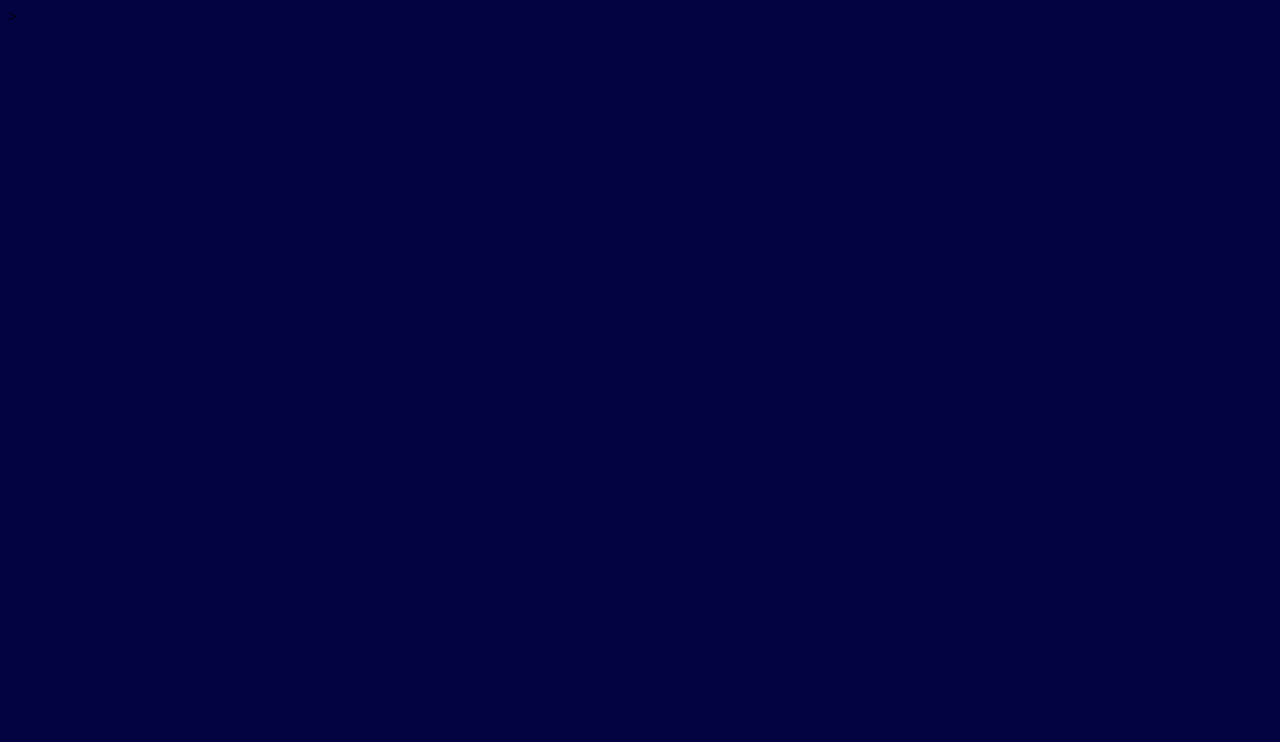
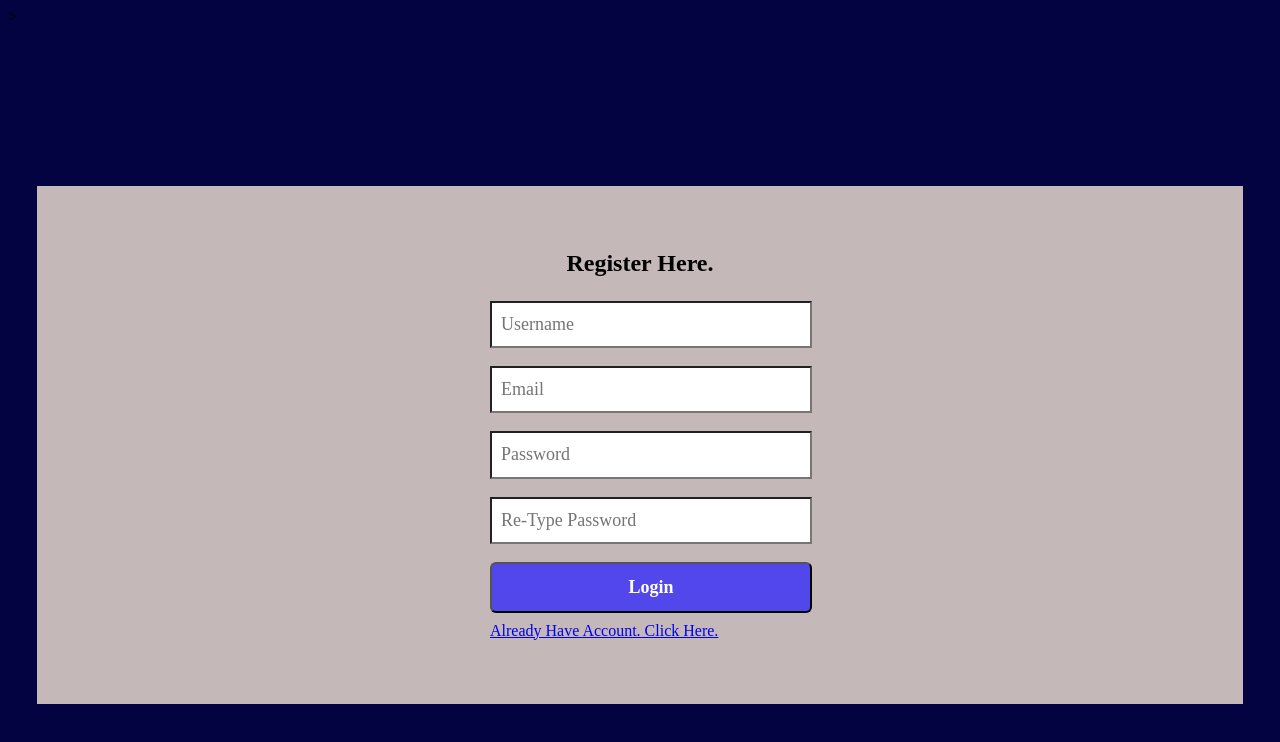
Before and after one commit to chetrajInfo/BuyingListItems, an Angular app: page /register in a window 1280 px wide. Before the commit this address led to /. Shown: the top 742 px of the page. Built offline with nearby package versions, Linux system fonts and the light colour scheme.

Commit message:
complete the register and loin validation

```diff
--- a/src/app/app-routing.module.ts
+++ b/src/app/app-routing.module.ts
@@ -2,11 +2,13 @@ import { NgModule } from '@angular/core';
 import { RouterModule, Routes } from '@angular/router';
 import { LoginComponent } from './login/login.component';
 import { MainpageComponent } from './mainpage/mainpage.component';
+import { RegisterComponent } from './register/register.component';
 
 // Define your routes here
 const routes: Routes = [
   { path: '', component: LoginComponent },
   { path: 'mains', component:MainpageComponent},
+  { path: 'register', component:RegisterComponent},
   // Add other routes as needed
 ];
 
--- a/src/app/login/login.component.css
+++ b/src/app/login/login.component.css
@@ -58,6 +58,13 @@
     color: white;
     margin-bottom: 0.5em;
   }
+  button:hover{
+    box-shadow: 1px 2px 2px 2px grey;
+
+  }
   a{
     color:blue;
   }
+  p{
+    margin-top: 0.5em;
+  }
--- a/src/app/login/login.component.html
+++ b/src/app/login/login.component.html
@@ -9,5 +9,6 @@
 
       <button>Login</button>
       <p><a href="">Forget Username or Password..</a></p>
+      <p><a routerLink="/register">Register Here</a></p>
     </form>
   </div>
--- a/src/app/register/register.component.css
+++ b/src/app/register/register.component.css
@@ -0,0 +1,71 @@
+* {
+    padding: 0;
+    margin: 0;
+    box-sizing: content-box;
+    font-family: 'Times New Roman', Times, serif;
+    background-color:rgb(196, 184, 184);
+  }
+
+  .container {
+    margin: 10em 1.8em 0 1.8em;
+    display: flex;
+    flex-direction: column;
+    align-items: center;
+    padding: 4em;
+  cursor: pointer;
+  }
+  .container:hover{
+    box-shadow: 1px 1px 2px 1px grey
+  }
+  h2{
+    padding-bottom: 1em;
+  }
+  form {
+    display: flex;
+    flex-direction: column;
+    align-items: flex-start; /* Align form items to the left */
+    width: 300px; /* Set a fixed width for the form to control its size */
+  }
+
+  label {
+    margin-right: 1em; /* Add some right margin to separate labels from inputs */
+    font-size: 18px;
+    font-weight: bold;
+  }
+
+  input
+   {
+    width: 100%; /* Make inputs and button fill the width of the form */
+    padding: 0.5em; /* Add some padding to inputs and button for spacing */
+    margin-bottom: 1em; /* Add bottom margin to separate inputs and button */
+    cursor: pointer;
+    height: 1.4em;
+    background-color: white;
+    font-size: 18px;
+  }
+  input:focus{
+    outline: none;
+  }
+  button{
+    width: 100%; /* Make inputs and button fill the width of the form */
+    padding: 0.5em; /* Add some padding to inputs and button for spacing */
+    height: 1.6em;
+    border-radius: 6px;
+   cursor: pointer;
+    background-color: rgb(82, 71, 234);
+    font-size: 18px;
+    font-weight: bold;
+    color: white;
+    margin-bottom: 0.5em;
+  }
+  .err{
+    color: red;
+    margin-top: -1em;
+  }
+  .emailValid{
+    color: red;
+    margin-top: -1.1em;
+  }
+  a:visited{
+    color: blue;
+  }
--- a/src/app/register/register.component.html
+++ b/src/app/register/register.component.html
@@ -1 +1,34 @@
-<p>register works!</p>
+<div class="container">
+    <h2>Register Here.</h2>
+    <form [formGroup]="register">
+      <input type="text" formControlName="username" placeholder="Username" autocomplete="random-text">
+      <!-- Display an error message if username is not provided and the field is dirty (touched) -->
+      <div *ngIf="register.get('username')?.hasError('required') && register.get('username')?.touched" class="err">
+        Username is required.
+      </div>
+
+      <input type="email" formControlName="email" placeholder="Email" autocomplete="random-text">
+      <!-- Display an error message if email is not provided or not a valid email and the field is dirty (touched) -->
+      <div *ngIf="register.get('email')?.hasError('required') && register.get('email')?.touched" class="err" >
+        Email is required.
+      </div>
+      <div *ngIf="register.get('email')?.hasError('email')" class="emailValid">
+        Invalid email format.
+      </div>
+
+      <input type="password" formControlName="passwordOne" placeholder="Password">
+      <!-- Display an error message if password is not provided and the field is dirty (touched) -->
+      <div *ngIf="register.get('passwordOne')?.hasError('required') && register.get('passwordOne')?.touched" class="err">
+        Password is required.
+      </div>
+
+      <input type="password" formControlName="passwordTwo" placeholder="Re-Type Password">
+      <!-- Display an error message if passwords don't match and the field is dirty (touched) -->
+      <div *ngIf="register.hasError('passwordsNotMatch') && register.get('passwordTwo')?.touched" class="err">
+        Passwords must match.
+      </div>
+
+      <button>Login</button>
+      <p><a routerLink="/">Already Have Account. Click Here.</a></p>
+    </form>
+  </div>
--- a/src/app/register/register.component.ts
+++ b/src/app/register/register.component.ts
@@ -1,4 +1,5 @@
 import { Component } from '@angular/core';
+import { FormBuilder, FormGroup, Validators } from '@angular/forms';
 
 @Component({
   selector: 'app-register',
@@ -7,4 +8,26 @@ import { Component } from '@angular/core';
 })
 export class RegisterComponent {
 
+  register!: FormGroup;
+
+  constructor(private formBuilder: FormBuilder) {
+    this.register = this.formBuilder.group({
+      username: ['', Validators.required], // Username is required
+      email: ['', [Validators.required, Validators.email]], // Email is required and must be a valid email
+      passwordOne: ['', Validators.required], // Password is required
+      passwordTwo: ['', Validators.required], // Re-type Password is required
+    }, {
+      validators: this.passwordsMatchValidator // Custom validator to check if passwords match
+    });
+  }
+
+  // Custom validator function to check if passwords match
+  passwordsMatchValidator(group: FormGroup) {
+    const passwordOne = group.get('passwordOne')?.value;
+    const passwordTwo = group.get('passwordTwo')?.value;
+
+    // Check if both passwords are the same
+    return passwordOne === passwordTwo ? null : { passwordsNotMatch: true };
+  }
+
 }
```
